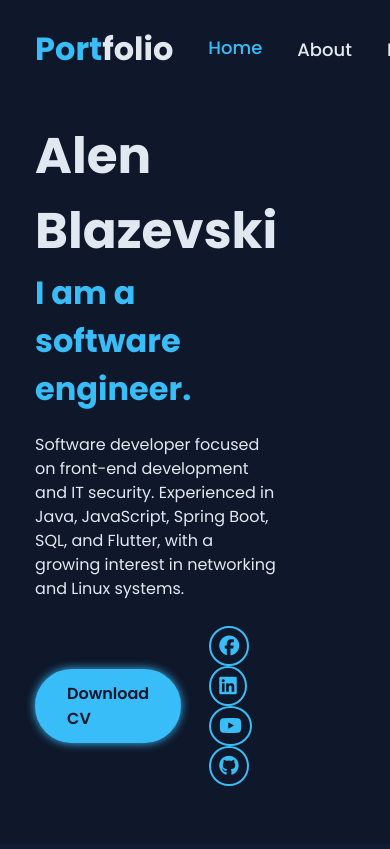
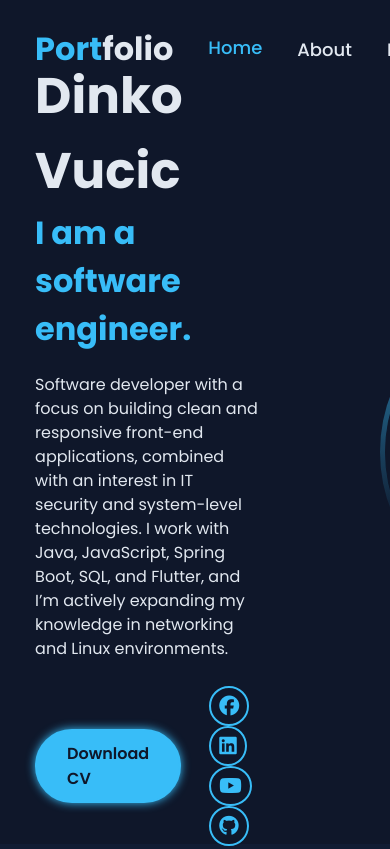
Before and after one commit to vayuBlack/portfolio-website, a plain HTML site: page index.html in a window 390 px wide. Shown: the top 849 px of the page. Drawn offline with Linux system fonts and the light colour scheme.

```diff
--- a/index.html
+++ b/index.html
@@ -34,13 +34,14 @@
         <!-- LEFT SIDE: Text content -->
         <div class="home-info">
             <!-- Your name (main heading) -->
-            <h1>Alen Blazevski</h1>
+            <h1>Dinko Vucic</h1>
              <!-- Your role/job -->
             <h2>I am a software engineer.</h2>
              <!-- Short description -->
-            <p>Software developer focused on front-end development and IT security. Experienced
-                in Java, JavaScript, Spring Boot, SQL, and Flutter, with a growing interest in
-                networking and Linux systems.</p>
+            <p>Software developer with a focus on building clean and responsive front-end applications,
+                combined with an interest in IT security and system-level technologies. I work with Java,
+                JavaScript, Spring Boot, SQL, and Flutter, and I’m actively expanding my knowledge in
+                networking and Linux environments.</p>
             <!-- Button + Social icons container -->
             <div class="btn-sci">
                 <!-- Download CV button -->
```
